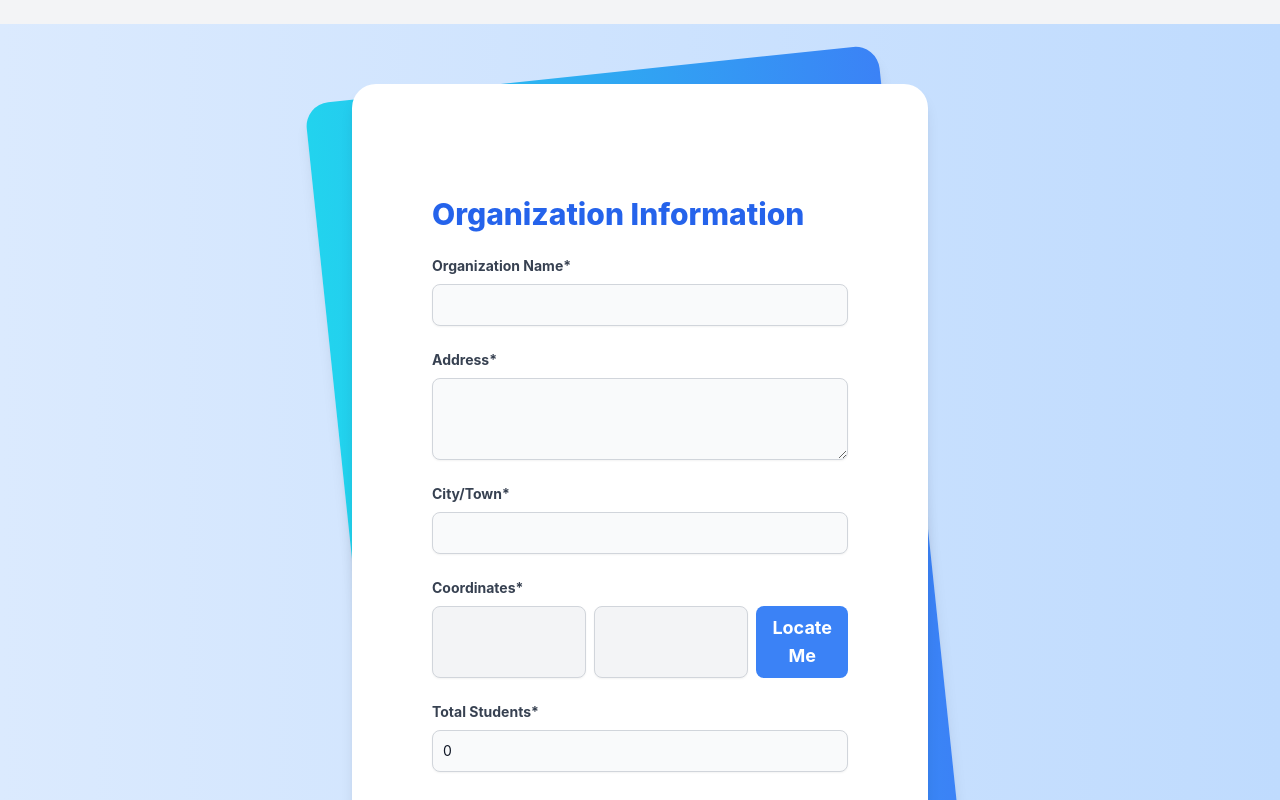
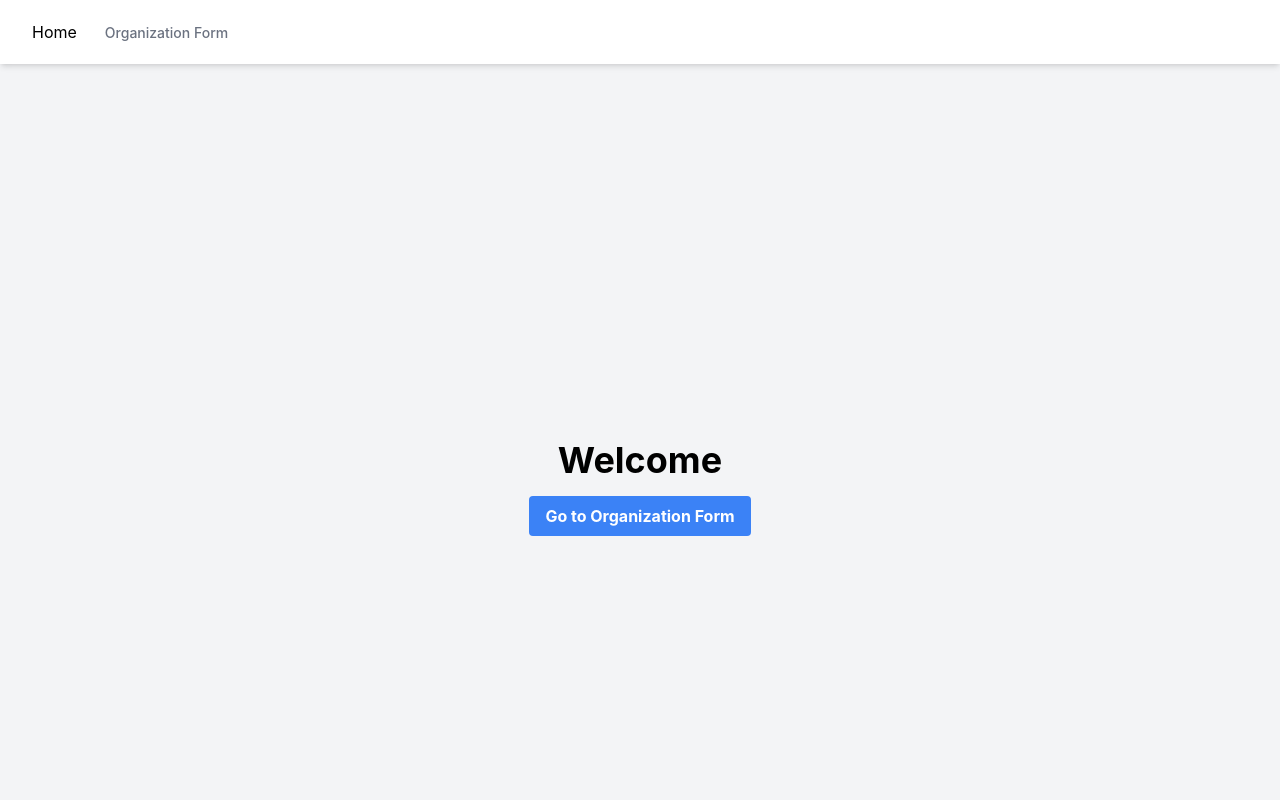
Before and after one commit to saquib34/akarshakWebsite, a React (Create React App) app: page / in a window 1280 px wide. Shown: the top 800 px of the page. Built offline with nearby package versions, Linux system fonts and the light colour scheme.

Commit message:
form ready

```diff
--- a/package.json
+++ b/package.json
@@ -9,6 +9,7 @@
     "axios": "^1.7.4",
     "react": "^18.3.1",
     "react-dom": "^18.3.1",
+    "react-router-dom": "^6.26.0",
     "react-scripts": "5.0.1",
     "web-vitals": "^2.1.4"
   },
--- a/src/App.js
+++ b/src/App.js
@@ -1,13 +1,46 @@
+import React from 'react';
+import { BrowserRouter as Router, Route, Routes, Link } from 'react-router-dom';
 import OrganizationForm from './OrganizationForm';
 
-function App() {
+function Home() {
   return (
-    <div className="min-h-screen bg-gray-100">
-      <header className="py-6">
-        <OrganizationForm />
-      </header>
+    <div className="flex flex-col items-center justify-center min-h-screen bg-gray-100">
+      <h1 className="text-4xl font-bold mb-4">Welcome</h1>
+      <Link to="/form" className="bg-blue-500 hover:bg-blue-600 text-white font-bold py-2 px-4 rounded">
+        Go to Organization Form
+      </Link>
     </div>
   );
 }
 
+function App() {
+  return (
+    <Router>
+      <div className="min-h-screen bg-gray-100">
+        <nav className="bg-white shadow-md">
+          <div className="max-w-7xl mx-auto px-4 sm:px-6 lg:px-8">
+            <div className="flex justify-between h-16">
+              <div className="flex">
+                <Link to="/" className="flex-shrink-0 flex items-center">
+                  Home
+                </Link>
+                <Link to="/form" className="ml-6 inline-flex items-center px-1 pt-1 border-b-2 border-transparent text-sm font-medium leading-5 text-gray-500 hover:text-gray-700 hover:border-gray-300 focus:outline-none focus:text-gray-700 focus:border-gray-300 transition duration-150 ease-in-out">
+                  Organization Form
+                </Link>
+              </div>
+            </div>
+          </div>
+        </nav>
+
+        <header className="py-6">
+          <Routes>
+            <Route path="/" element={<Home />} />
+            <Route path="/form" element={<OrganizationForm />} />
+          </Routes>
+        </header>
+      </div>
+    </Router>
+  );
+}
+
 export default App;
```
Also changed, not shown: 1 other file (tests, documents, lock files or other folders).
